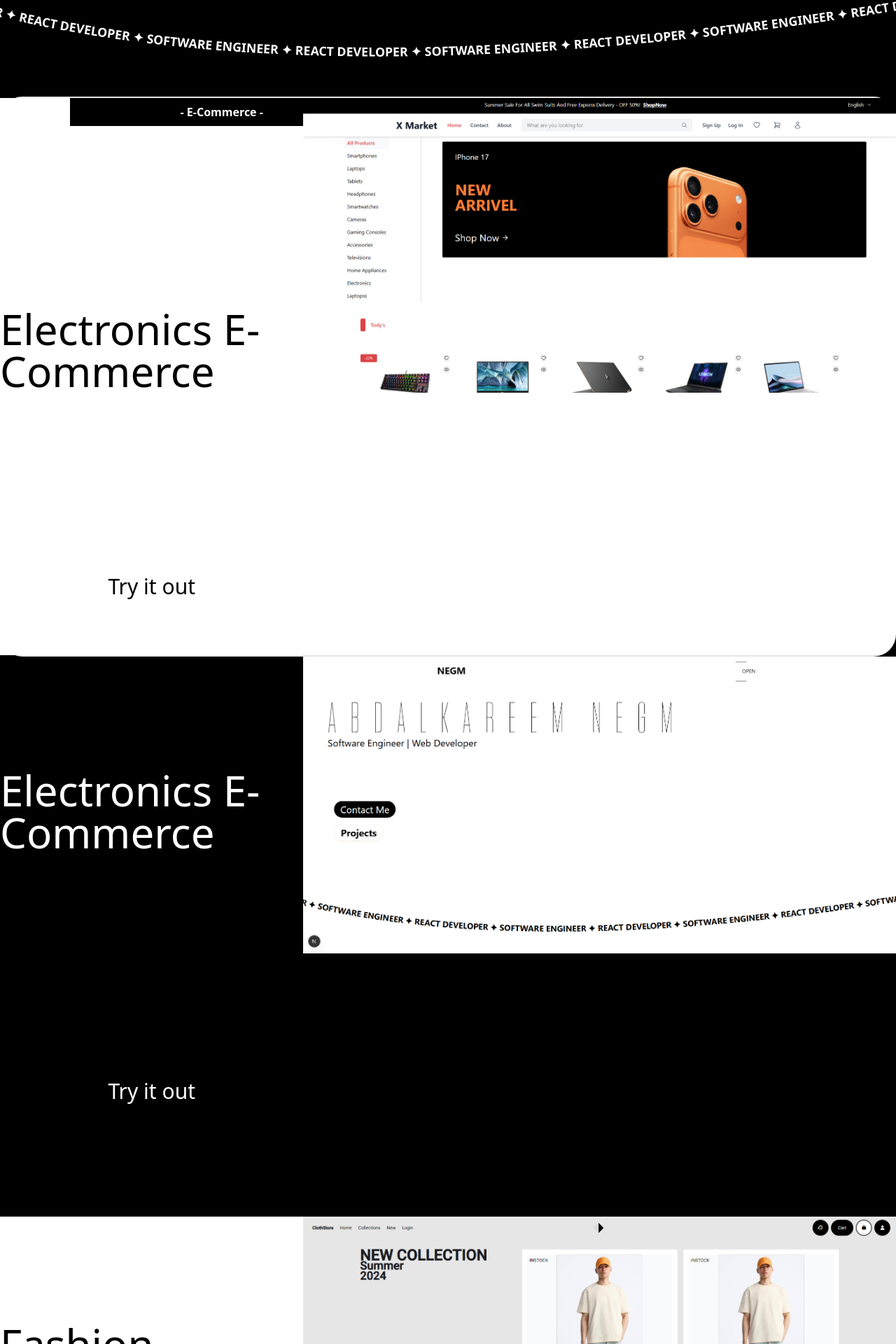
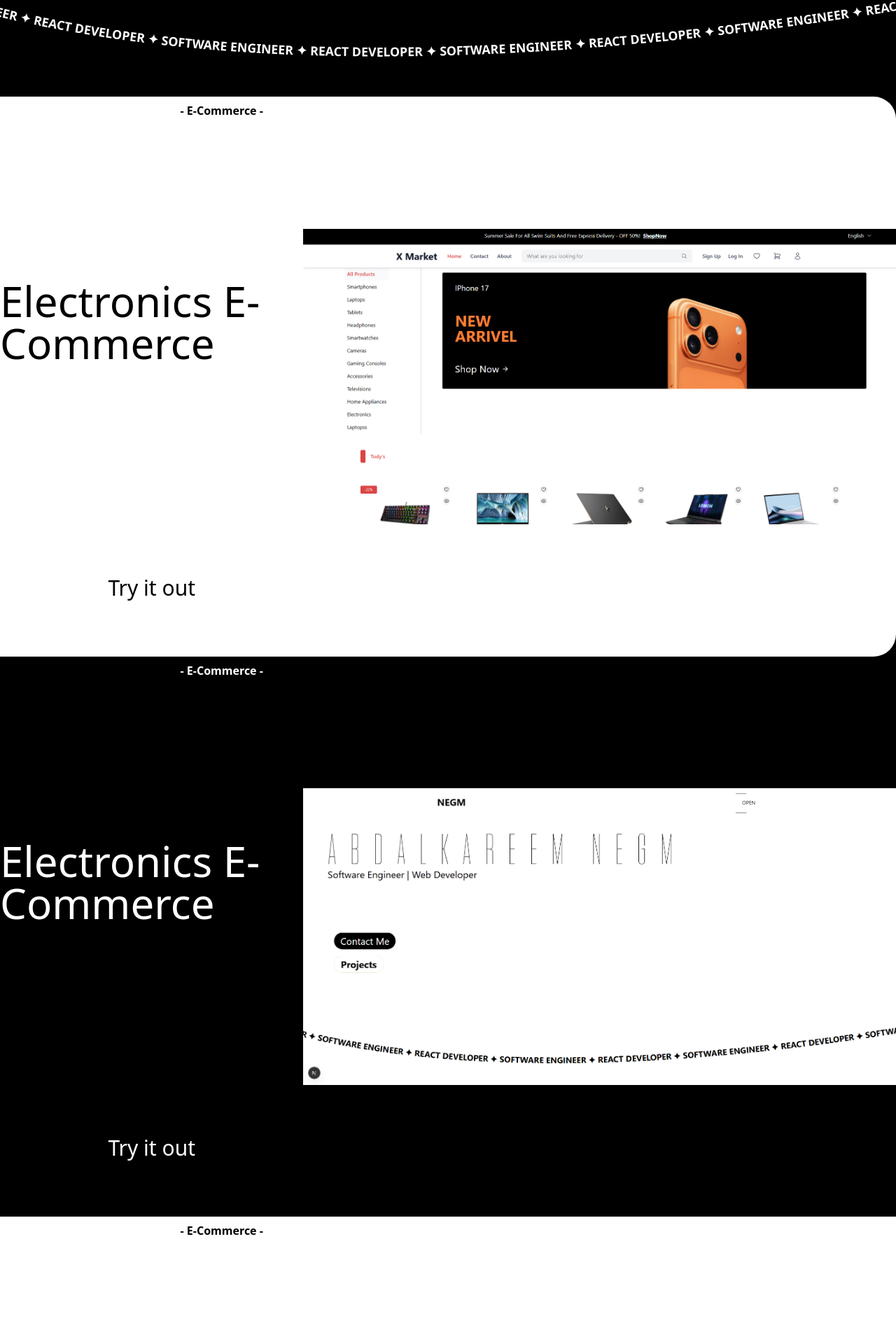
Before and after one commit to neggmmm/my-portfolio, a Next.js app: page / in a window 1280 px wide. Shown: the part 662-2582 px from the top of the page at 70% size. Built offline with nearby package versions, Linux system fonts and the light colour scheme; a web font is replaced by a local one.

Commit message:
projects section stack scrolling HANDMADE!!

```diff
--- a/src/app/Components/Navbar.jsx
+++ b/src/app/Components/Navbar.jsx
@@ -4,8 +4,10 @@ import Magnet from "./Magnet";
 
 export default function Navbar() {
   const [menuOpen, setMenuOpen] = useState(false);
+  const [isHovered, setIsHovered] = useState(false);
+  const [isClicked, setIsClicked] = useState(false);
   return (
-    <div className="fixed top-0 w-full">
+    <div className="fixed top-0 w-full z-10">
       <div className="hover:bg-[#EDE8D0] transition-all duration-500">
         <nav className="flex justify-around ">
           <Magnet padding={50} disabled={false} magnetStrength={2}>
@@ -16,18 +18,64 @@ export default function Navbar() {
             </h1>
           </Magnet>
           <div
-            onClick={() => setMenuOpen(!menuOpen)}
-            className=" transition-all duration-500 hover:text-white"
+            onClick={() => {
+              setMenuOpen(!menuOpen);
+              setIsClicked(!isClicked);
+            }}
+            onMouseEnter={() => setIsHovered(true)}
+            onMouseLeave={() => setIsHovered(false)}
+            className={`transition-all duration-500   ${
+              menuOpen ? "opacity-0" : "opacity-100"
+            }`}
           >
-            <div>_____</div>
-            <div className="mt-3 rounded-xl hover:bg-black px-5 ">OPEN</div>
-            <div>_____</div>
+            <span>_____</span>
+            <span
+              className={`text-[#ccc] transition-all  duration-300 ${
+                isHovered ? "opacity-100" : "opacity-0"
+              }`}
+            >
+              ____
+            </span>
+            <span
+              className={`text-[#ccc] transition-all duration-400 ${
+                isHovered ? "opacity-100" : "opacity-0"
+              }`}
+            >
+              ____
+            </span>
+
+            <div
+              className={`mt-3 rounded-xl hover:text-white hover:bg-black  px-5`}
+            >
+              OPEN
+            </div>
+            <span>_____</span>
+            <span
+              className={`text-[#ccc] transition-all  duration-300 ${
+                isHovered ? "opacity-100" : "opacity-0"
+              }`}
+            >
+              ____
+            </span>
+            <span
+              className={`text-[#ccc] transition-all duration-400 ${
+                isHovered ? "opacity-100" : "opacity-0"
+              }`}
+            >
+              ____
+            </span>
           </div>
           <ul
             className={`fixed right-0 top-0 w-[20%] h-full bg-black text-white duration-500 ${
               menuOpen ? "translate-x-0" : "translate-x-full"
             }`}
           >
+            <div
+              onClick={() => setMenuOpen(!menuOpen)}
+              className="absolute text-5xl right-5"
+            >
+              X
+            </div>
             <div className="flex flex-col h-[40%] content-end justify-around">
               <li className="hover:underline text-3xl m-2 hover:translate-x-5 transition-all duration-500 w-[30%]">
                 Home
--- a/src/app/Pages/Projects.jsx
+++ b/src/app/Pages/Projects.jsx
@@ -1,25 +1,25 @@
 "use client";
-import React from "react";
+import { useState } from "react";
 import Image from "next/image";
 
 export default function Projects() {
-  const [isHovered, setIsHovered] = React.useState(false);
+  const [isHovered, setIsHovered] = useState(false);
   return (
     <div className="text-black mb-20 pb-20">
-      <div className="flex justify-between sticky top-20 border-b-2 border-t-2 h-[100vh] bg-white rounded-4xl">
+      <div className="flex justify-between sticky top-20  h-[100vh] bg-white rounded-4xl">
         <div className=" bg-white flex flex-col justify-between items-center w-[40%]">
-          <p className="bg-black ml-50 text-white w-full h-10 font-bold flex justify-center items-center">
+          <p className=" ml-50  w-full h-10 font-bold flex justify-center items-center">
             - E-Commerce -
           </p>
           <h2 className="text-6xl">Electronics E-Commerce</h2>
-          <p className="text-3xl text-black mb-20 hover:underline">
+          <p className="text-3xl text-black mb-20 hover:underline my-20">
             Try it out
           </p>
         </div>
-        <div className="h-full hover:opacity-50 transition-all duration-500">
+        <div className="h-full flex items-center hover:opacity-50 transition-all duration-500">
           <Image
             width={1000}
-            height={1200}
+            height={1000}
             src="/project-1.png"
             alt="e-commerce"
             onMouseEnter={() => setIsHovered(true)}
@@ -28,12 +28,15 @@ export default function Projects() {
         </div>
       </div>
 
-      <div className="flex justify-between top-30  text-white h-[100vh] bg-black sticky ">
-        <div className=" flex flex-col justify-around items-center w-[40%]">
+      <div className="flex justify-between top-30 text-white h-[100vh] bg-black sticky ">
+        <div className=" flex flex-col justify-between items-center w-[40%]">
+          <p className=" ml-50  w-full h-10 font-bold flex justify-center items-center">
+            - E-Commerce -
+          </p>
           <h2 className="text-6xl">Electronics E-Commerce</h2>
-          <p className="text-3xl hover:underline">Try it out</p>
+          <p className="text-3xl hover:underline my-20">Try it out</p>
         </div>
-        <div className="h-full hover:opacity-50 transition-all duration-500">
+        <div className="h-full flex items-center hover:opacity-50 transition-all duration-500">
           <Image
             width={1000}
             height={1200}
@@ -45,14 +48,17 @@ export default function Projects() {
         </div>
       </div>
 
-      <div className="flex justify-between text-black h-[100vh] bg-white sticky top-90">
-        <div className=" flex flex-col justify-around items-center w-[40%]">
+      <div className="flex justify-between text-black h-[100vh] bg-white sticky top-40">
+        <div className=" flex flex-col justify-between items-center w-[40%]">
+          <p className=" ml-50  w-full h-10 font-bold flex justify-center items-center">
+            - E-Commerce -
+          </p>
           <h2 className="text-6xl">Fashion Market</h2>
-          <p className="text-3xl">
+          <p className="text-3xl text-black my-20">
             Angular - Node - Express - MongoDB - TailwindCSS
           </p>
         </div>
-        <div className="h-full hover:opacity-50 transition-all duration-500">
+        <div className="h-full flex items-center hover:opacity-50 transition-all duration-500">
           <Image
             width={1000}
             height={1200}
@@ -63,6 +69,26 @@ export default function Projects() {
           />
         </div>
       </div>
+
+      <div className="flex justify-between  text-white h-[100vh] bg-black sticky top-50 ">
+        <div className=" flex flex-col justify-between items-center w-[40%]">
+          <p className="bg-black ml-50 text-white w-full h-10 font-bold flex justify-center items-center">
+            - E-Commerce -
+          </p>
+          <h2 className="text-6xl">Electronics E-Commerce</h2>
+          <p className="text-3xl hover:underline my-20">Try it out</p>
+        </div>
+        <div className="h-full flex items-center hover:opacity-50 transition-all duration-500">
+          <Image
+            width={1000}
+            height={1200}
+            src="/project-2.png"
+            alt="e-commerce"
+            onMouseEnter={() => setIsHovered(true)}
+            onMouseLeave={() => setIsHovered(false)}
+          />
+        </div>
+      </div>
     </div>
   );
 }
```
